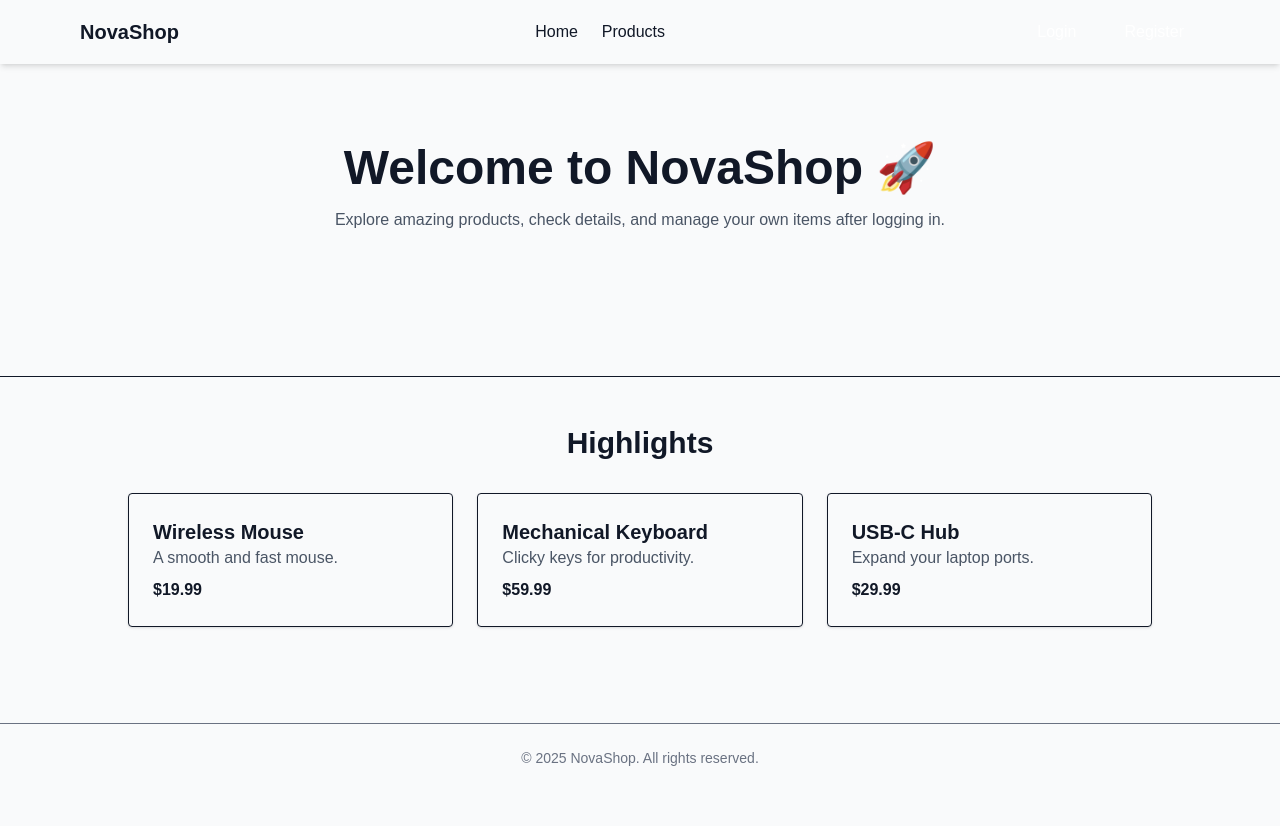
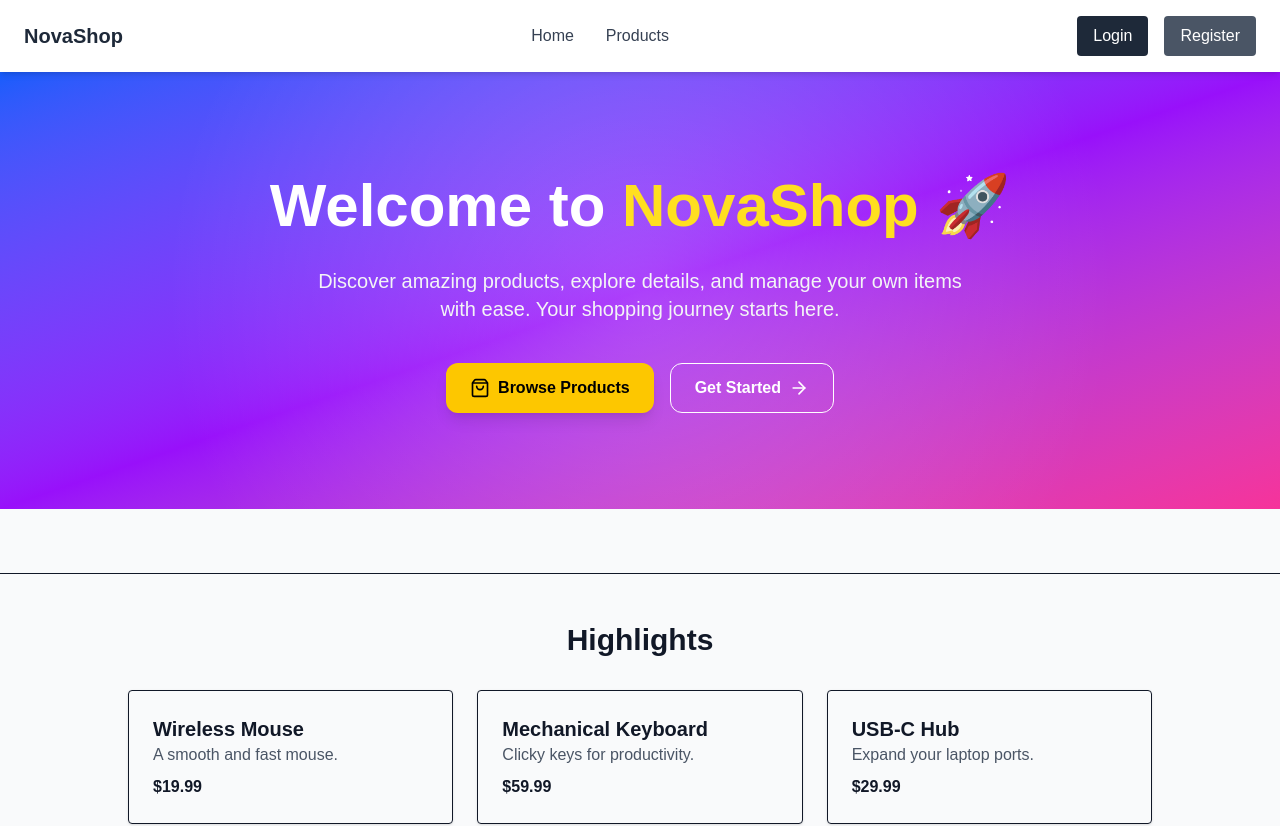
Before and after one commit to hurayrakhan/Nova_Shop, a Next.js app: page / in a window 1280 px wide. Shown: the top 826 px of the page. Before the commit the page ends 800 px from the top, so only its background shows below. Built offline with nearby package versions, Linux system fonts and the light colour scheme; no server answers.

Commit message:
modify navbar

```diff
--- a/package.json
+++ b/package.json
@@ -10,6 +10,7 @@
   },
   "dependencies": {
     "framer-motion": "^12.23.12",
+    "lucide-react": "^0.541.0",
     "mongodb": "^6.18.0",
     "next": "15.5.0",
     "next-auth": "^4.24.11",
--- a/src/app/components/Hero.jsx
+++ b/src/app/components/Hero.jsx
@@ -1,10 +1,66 @@
+"use client";
+
+import { motion } from "framer-motion";
+import { ArrowRight, ShoppingBag } from "lucide-react";
+import Link from "next/link";
+import { useSession } from "next-auth/react";
+
 export default function Hero() {
+  const { data: session } = useSession();
+
+  // If logged in, redirect button should go to dashboard (or profile page)
+  const getStartedHref = session ? "/dashboard" : "/login";
+  const getStartedLabel = session ? "Go to Dashboard" : "Get Started";
+
   return (
-    <section className="text-center py-20">
-      <h1 className="text-5xl font-extrabold mb-4">Welcome to NovaShop 🚀</h1>
-      <p className="text-gray-600 max-w-2xl mx-auto">
-        Explore amazing products, check details, and manage your own items after logging in.
-      </p>
+    <section className="relative overflow-hidden py-24 bg-gradient-to-br from-blue-600 via-purple-600 to-pink-500 text-white">
+      {/* Background Decoration */}
+      <div className="absolute inset-0 opacity-20 bg-[radial-gradient(circle_at_center,white,transparent_70%)]"></div>
+
+      <div className="relative z-10 max-w-4xl mx-auto px-6 text-center">
+        {/* Heading */}
+        <motion.h1
+          initial={{ opacity: 0, y: 40 }}
+          animate={{ opacity: 1, y: 0 }}
+          transition={{ duration: 0.8 }}
+          className="text-5xl md:text-6xl font-extrabold leading-tight"
+        >
+          Welcome to <span className="text-yellow-300">NovaShop</span> 🚀
+        </motion.h1>
+
+        {/* Subtext */}
+        <motion.p
+          initial={{ opacity: 0, y: 20 }}
+          animate={{ opacity: 1, y: 0 }}
+          transition={{ duration: 0.9, delay: 0.2 }}
+          className="mt-6 text-lg md:text-xl text-gray-100 max-w-2xl mx-auto"
+        >
+          Discover amazing products, explore details, and manage your own items
+          with ease. Your shopping journey starts here.
+        </motion.p>
+
+        {/* Buttons */}
+        <motion.div
+          initial={{ opacity: 0, y: 20 }}
+          animate={{ opacity: 1, y: 0 }}
+          transition={{ duration: 1, delay: 0.4 }}
+          className="mt-10 flex flex-col sm:flex-row justify-center gap-4"
+        >
+          <Link
+            href="/products"
+            className="inline-flex items-center gap-2 bg-yellow-400 text-black px-6 py-3 rounded-xl font-semibold shadow-lg hover:bg-yellow-300 transition"
+          >
+            <ShoppingBag className="w-5 h-5" />
+            Browse Products
+          </Link>
+          <Link
+            href={getStartedHref}
+            className="inline-flex items-center gap-2 border border-white px-6 py-3 rounded-xl font-semibold hover:bg-white hover:text-black transition"
+          >
+            {getStartedLabel} <ArrowRight className="w-5 h-5" />
+          </Link>
+        </motion.div>
+      </div>
     </section>
   );
 }
--- a/src/app/components/Navbar.jsx
+++ b/src/app/components/Navbar.jsx
@@ -15,53 +15,71 @@ export default function Navbar() {
   const toggleMenu = () => setMenuOpen(!menuOpen);
 
   return (
-    <nav className="bg-card-bg shadow-md sticky top-0 z-50">
-      <div className="max-w-6xl mx-auto flex justify-between items-center px-4 py-3">
-        <h1 className="text-xl font-bold text-primary">NovaShop</h1>
+    <nav className="bg-white shadow-md sticky top-0 z-50">
+      <div className="max-w-7xl mx-auto flex justify-between items-center px-6 py-4">
+        {/* Logo */}
+        <h1 className="text-xl font-bold text-gray-800">NovaShop</h1>
 
-        {/* Links */}
-        <ul className="hidden md:flex space-x-6">
-          <li><Link href="/" className="hover:text-primary transition-colors">Home</Link></li>
-          <li><Link href="/products" className="hover:text-primary transition-colors">Products</Link></li>
+        {/* Navigation Links */}
+        <ul className="hidden md:flex space-x-8 text-gray-700 font-medium">
+          <li>
+            <Link href="/" className="hover:text-gray-900 transition">Home</Link>
+          </li>
+          <li>
+            <Link href="/products" className="hover:text-gray-900 transition">Products</Link>
+          </li>
         </ul>
 
         {/* Right Section */}
         <div className="flex items-center space-x-4">
           {!session ? (
             <>
-              <Link href="/login" className="bg-primary text-white px-4 py-2 rounded hover:bg-primary-hover transition-colors">Login</Link>
-              <Link href="/register" className="bg-primary/70 text-white px-4 py-2 rounded hover:bg-primary transition-colors">Register</Link>
+              <Link
+                href="/login"
+                className="bg-gray-800 text-white px-4 py-2 rounded hover:bg-gray-700 transition"
+              >
+                Login
+              </Link>
+              <Link
+                href="/register"
+                className="bg-gray-600 text-white px-4 py-2 rounded hover:bg-gray-500 transition"
+              >
+                Register
+              </Link>
             </>
           ) : (
             <div className="relative">
-              <button onClick={toggleMenu} className="flex items-center space-x-2">
-                <FaUserCircle className="text-2xl text-primary" />
-                <span>{session.user.name}</span>
+              <button
+                onClick={toggleMenu}
+                className="flex items-center space-x-2 px-3 py-2 rounded bg-white  hover:bg-gray-100 transition"
+              >
+                <FaUserCircle className=" text-2xl" />
+                <span className=" font-medium">{session.user.name}</span>
               </button>
 
-              {/* Dropdown */}
+              {/* Profile Dropdown */}
               <AnimatePresence>
                 {menuOpen && (
                   <motion.div
-                    initial={{ opacity: 0, scale: 0.95, y: -10 }}
-                    animate={{ opacity: 1, scale: 1, y: 0 }}
-                    exit={{ opacity: 0, scale: 0.95, y: -10 }}
+                    initial={{ opacity: 0, y: -10, scale: 0.95 }}
+                    animate={{ opacity: 1, y: 0, scale: 1 }}
+                    exit={{ opacity: 0, y: -10, scale: 0.95 }}
                     transition={{ duration: 0.2 }}
-                    className="absolute right-0 mt-2 w-48 bg-card-bg shadow-lg rounded-md py-2 z-50"
+                    className="absolute right-0 mt-2 w-48 shadow-lg rounded-md py-2 z-50"
                   >
-                    <Link href="/profile" className="flex items-center px-4 py-2 hover:bg-primary/10 transition-colors">
+                    <Link href="/profile" className="flex items-center px-4 py-2 hover:bg-gray-100 transition">
                       <FaUser className="mr-2" /> Profile
                     </Link>
-                    <Link href="/dashboard" className="flex items-center px-4 py-2 hover:bg-primary/10 transition-colors">
+                    <Link href="/dashboard" className="flex items-center px-4 py-2 hover:bg-gray-100 transition">
                       <FaTachometerAlt className="mr-2" /> Dashboard
                     </Link>
-                    <Link href="/settings" className="flex items-center px-4 py-2 hover:bg-primary/10 transition-colors">
+                    <Link href="/settings" className="flex items-center px-4 py-2 hover:bg-gray-100 transition">
                       <FaCog className="mr-2" /> Settings
                     </Link>
-                    <button onClick={() => {
-                      signOut()
-                      router.push('/')
-                    }} className="flex items-center w-full px-4 py-2 hover:bg-primary/10 transition-colors text-left">
+                    <button
+                      onClick={() => { signOut(); router.push('/') }}
+                      className="flex items-center w-full px-4 py-2 hover:bg-gray-100 transition text-left text-gray-800"
+                    >
                       <FaSignOutAlt className="mr-2" /> Logout
                     </button>
                   </motion.div>
```
Also changed, not shown: 1 other file (tests, documents, lock files or other folders).
